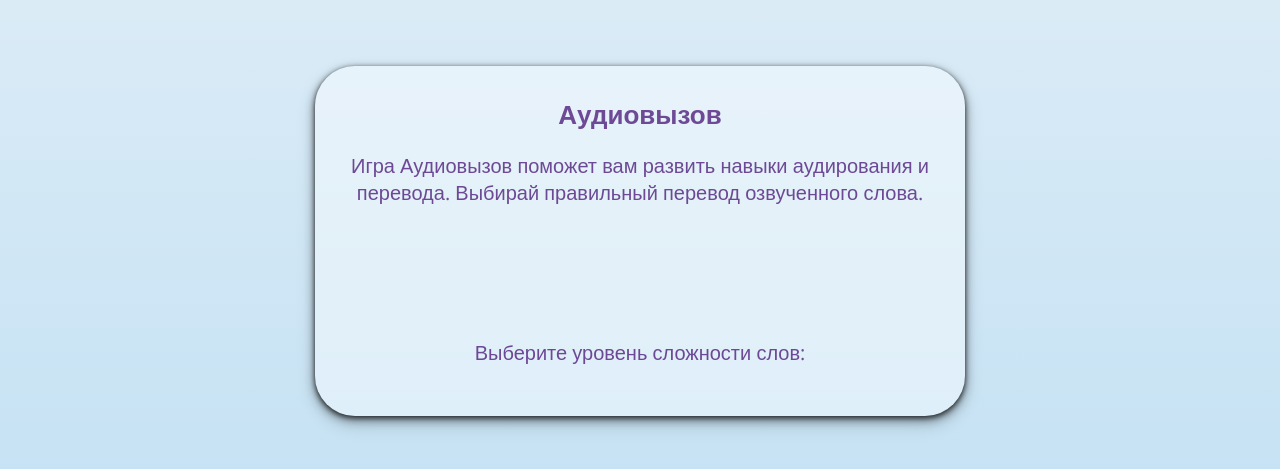
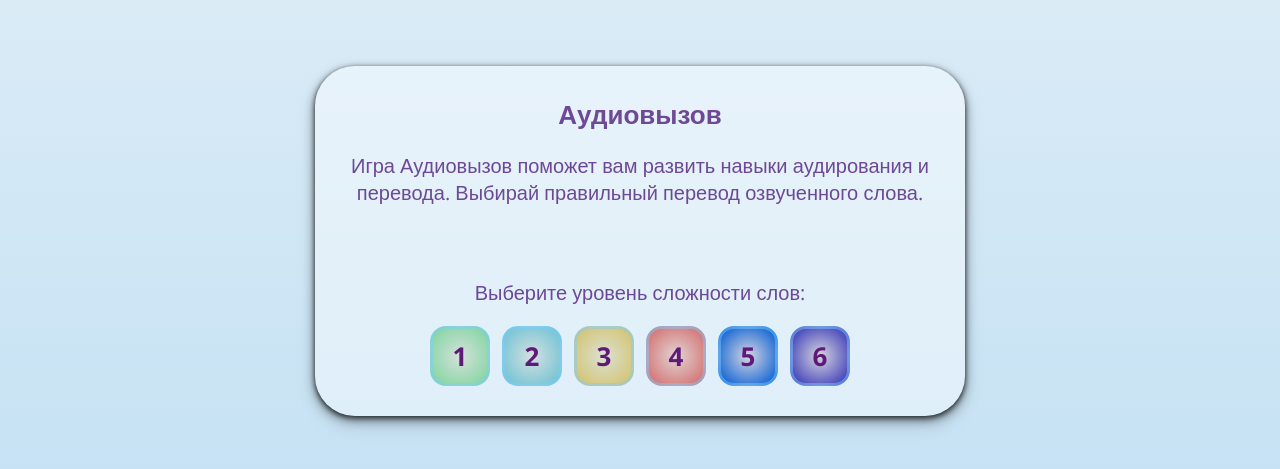
Before and after one commit to DnsYOUdnk/rslang, a React (Create React App) app in the folder rslang-app/: page /games/audiocall in a window 1280 px wide. Shown: the part 159-628 px from the top of the page. Built offline with nearby package versions, Linux system fonts and the light colour scheme.

Commit message:
feat: create LevelGroupWords components

```diff
--- a/rslang-app/src/components/GameModalWindow/GameModalWindow.module.css
+++ b/rslang-app/src/components/GameModalWindow/GameModalWindow.module.css
@@ -16,7 +16,10 @@
   box-shadow: 0 1px 2px 0 rgb(0 0 0 / 20%), 0 2px 4px 1px rgb(0 0 0 / 50%), 0 4px 8px 2px rgb(0 0 0 / 30%), 0 8px 16px 4px rgb(0 0 0 / 10%);
 }
 
-.game_description {}
+.game_description {
+  display: flex;
+  flex-direction: column;
+}
 
 .title {
   font-size: 26px;
--- a/rslang-app/src/components/GameModalWindow/GameModalWindow.tsx
+++ b/rslang-app/src/components/GameModalWindow/GameModalWindow.tsx
@@ -1,6 +1,7 @@
 import { GameModalWindowProps } from './GameModalWindow.props';
 import cl from './GameModalWindow.module.css';
 import cn from 'classnames';
+import { LevelGroupWords } from '../LevelGroupWords/LevelGroupWords';
 
 export const GameModalWindow = ({ dataGame, className, ...props }: GameModalWindowProps): JSX.Element => {
   return (
@@ -12,6 +13,7 @@ export const GameModalWindow = ({ dataGame, className, ...props }: GameModalWind
         </div>
         <div className={cl.game_start}>
           <p className={cl.description}>Выберите уровень сложности слов:</p>
+          <LevelGroupWords />
         </div>
       </div>
     </>
--- /dev/null
+++ b/rslang-app/src/components/LevelGroupWords/LevelGroupWords.module.css
@@ -0,0 +1,45 @@
+.levelBtns {
+  display: flex;
+  align-items: center;
+  justify-content: center;
+  flex-wrap: wrap;
+  gap: 12px;
+}
+
+.levelBtn {
+  cursor: pointer;
+  width: 60px;
+  height: 60px;
+  border: 3px solid #79cbfe75;
+  border-radius: 16px;
+  display: flex;
+  justify-content: center;
+  align-items: center;
+  font-size: 26px;
+  font-weight: 600;
+  color: #5f1a78;
+}
+
+.level_btn-0 {
+  background: radial-gradient(#d5e1da,#7ed49f);
+}
+
+.level_btn-1 {
+  background: radial-gradient(#d5dfe1,#6bc2d3);
+}
+
+.level_btn-2 {
+  background: radial-gradient(#dbe1d5,#d3c26b);
+}
+
+.level_btn-3 {
+  background: radial-gradient(#e1d5d5,#d36b6b);
+}
+
+.level_btn-4 {
+  background: radial-gradient(#d6d5e1,#005bd3);
+}
+
+.level_btn-5 {
+  background: radial-gradient(#d7d5e1,#3333b5);
+}
--- /dev/null
+++ b/rslang-app/src/components/LevelGroupWords/LevelGroupWords.props.ts
@@ -0,0 +1,3 @@
+import { DetailedHTMLProps, HTMLAttributes } from 'react';
+
+export type LevelGroupWordsProps = DetailedHTMLProps<HTMLAttributes<HTMLDivElement>, HTMLDivElement>
--- /dev/null
+++ b/rslang-app/src/components/LevelGroupWords/LevelGroupWords.tsx
@@ -0,0 +1,21 @@
+import { LevelGroupWordsProps } from './LevelGroupWords.props';
+import cl from './LevelGroupWords.module.css';
+import cn from 'classnames';
+
+const LEVEL_GROUP_WORDS = 6;
+
+export const LevelGroupWords = ({className, ...props}: LevelGroupWordsProps): JSX.Element => {
+  const levelArr = new Array(LEVEL_GROUP_WORDS).fill(null)
+
+  return (
+    <div className={cn(className, cl.levelBtns)}>
+      {levelArr.map((_, index) => {
+        return (
+          <div key={'levelBtn' + index} className={cn(cl['level_btn-' + index],cl.levelBtn)}>
+            {index + 1}
+          </div>
+        )
+      })}
+    </div>
+  );
+};
```
